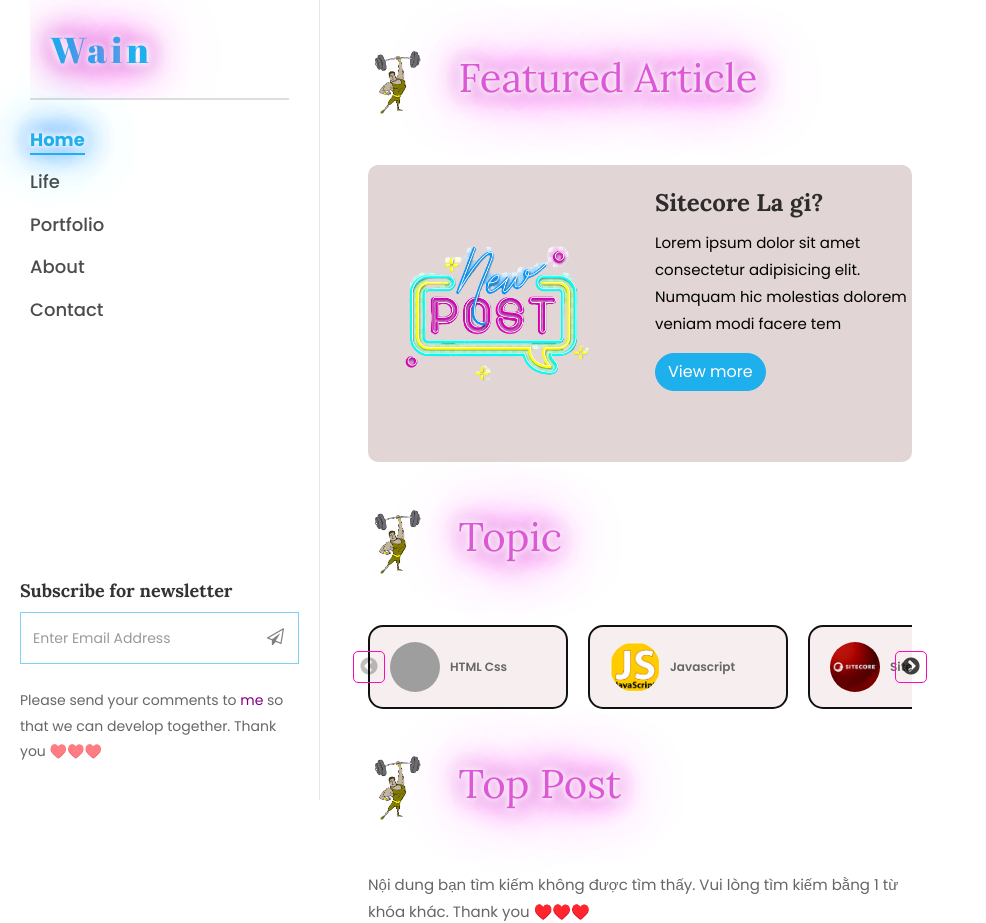
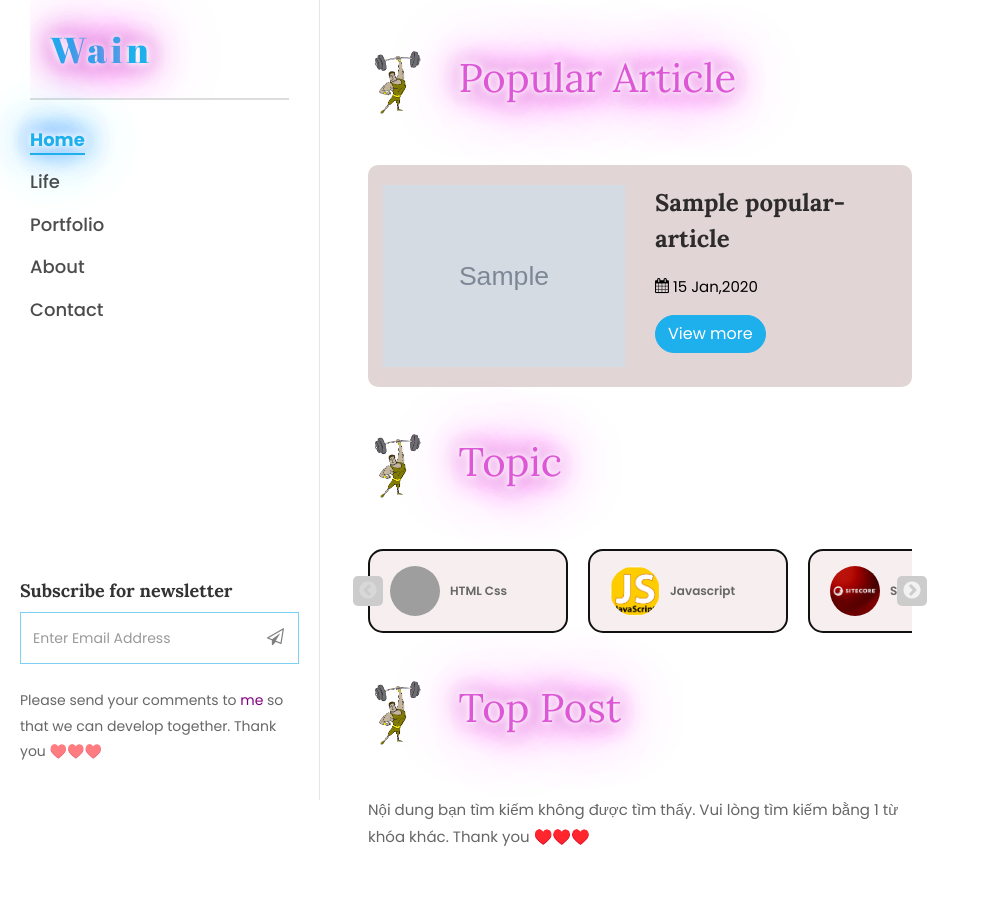
Before and after one commit to mittomao/Blog_Express_App, a Node server app: page / in a window 1280 px wide. Shown: the top 923 px of the page, without its empty margins (0-986 px from the left). After the commit the page ends 846 px from the top, so only its background shows below. Run offline with Node 20, Linux system fonts and the light colour scheme; tables that the repository leaves empty hold one stand-in row (values such as "Sample post"); grey boxes marked "Sample" are stand-in pictures; data that the repository does not hold is empty; some libraries are stand-ins or nearby versions; some web fonts are replaced; grey boxes are pictures that could not be loaded.

Commit message:
Update popular aticrle

```diff
--- a/controllers/componentController.js
+++ b/controllers/componentController.js
@@ -35,6 +35,7 @@
             {},
             {
                 title: params.title,
+                description: params.description,
                 image: params.image,
                 author: params.author,
                 link: params.link,
--- a/models/popularArticlesModel.js
+++ b/models/popularArticlesModel.js
@@ -7,6 +7,7 @@
         type: String,
         default: ''
     },
+    description: { type: String },
     image: { type: String, default: ''},
     author: { type: String, default: ''},
     link: { type: String, default: ''},
--- a/public/css/main.css
+++ b/public/css/main.css
@@ -168,10 +168,13 @@
 }
 .featured-article__content {
   color: #000;
-  padding: 20px 0;
+  padding: 20px 15px;
 }
 .featured-article__content h4 {
   font-weight: bold;
+}
+.featured-article__date {
+  margin-bottom: 15px;
 }
 
 .topic__item {
@@ -208,21 +211,21 @@
 }
 .topic .slick-arrow {
   padding: 15px;
-  border: 1px solid #fd07bf;
   display: flex;
   justify-content: center;
   align-items: center;
   z-index: 100;
   border-radius: 5px;
+  background-color: #cccccc;
+}
+.topic .slick-arrow.slick-disabled {
+  cursor: not-allowed;
 }
 .topic .slick-arrow::before {
-  color: #000000;
+  color: #fff;
 }
 .topic .slick-arrow:hover {
-  background-color: rgba(1, 1, 1, 0.2078431373);
-}
-.topic .slick-arrow:hover::before {
-  color: #fd07bf;
+  background-color: #333333;
 }
 .topic .slick-prev {
   left: -15px;
--- a/views/components/c_featured-article.ejs
+++ /dev/null
@@ -1,12 +0,0 @@
-<div class="featured-article">
-    <div class="featured-article__content row">
-        <div class="col col-6 featured-article__image">
-            <img src="<%= process.env.IMAGE_PREFIX %>/default-post-1.png" alt="">
-        </div>
-        <div class="col col-6 featured-article__detail">
-            <h4>Sitecore La gi?</h4>
-            <p>Lorem ipsum dolor sit amet consectetur adipisicing elit. Numquam hic molestias dolorem veniam modi facere tem</p>
-            <button class="btn btn-primary">View more</button>
-        </div>
-    </div>
-</div>
--- a/views/components/c_popular-articles.ejs
+++ b/views/components/c_popular-articles.ejs
@@ -1,7 +1,9 @@
+
 <% if (popularArticle) { %>
     <%
         let title = popularArticle?.title || "";
         let image = popularArticle?.image || "";
+        let desciption = popularArticle?.desciption || "";
         let author = popularArticle?.author || "";
         let createdAt = popularArticle?.createdAt || "";
         let link = popularArticle?.link || "#";
@@ -12,17 +14,18 @@
         let currentYear=date.getFullYear();
         let currentMonth=date.toLocaleString('default', { month: 'short' });
     %>
-<section class="components popular-article sidebar-box <%= modifyClass %>">
-    <h3 class="sidebar-heading">Popular Articles</h3>
-    <div class="block-21 mb-4 d-flex">
-        <a target="blank" class="blog-img mr-4" style="background-image: url('<%= image %>');"></a>
-        <div class="text">
-            <h3 class="heading"><a href="<%= link %>"><%= title %></a></h3>
-            <div class="meta">
-                <div><a href="#"><span class="icon-calendar"></span> <%= currentDay %> <%= currentMonth %>,<%= currentYear %> </a></div>
-                <div><a href="#"><span class="icon-user-o"></span> <%= author %> </a></div>
+<div class="featured-article">
+    <div class="featured-article__content row">
+        <div class="col col-6 featured-article__image">
+            <img src="<%= image %>" alt="">
+        </div>
+        <div class="col col-6 featured-article__detail">
+            <h4><%= title %></h4>
+            <p><%= desciption %></p>
+            <div class="featured-article__date"><span class="icon-calendar"></span> <%= currentDay %> <%= currentMonth %>,<%= currentYear %> </div>
+            <a href="<%= link %>" class="btn btn-primary">View more</a>
         </div>
     </div>
 </div>
-</section>
+
 <%}%>
--- a/views/layouts/home-layout.ejs
+++ b/views/layouts/home-layout.ejs
@@ -59,7 +59,7 @@
                                             </form>
                                         </div>
                                         <%- include('../../components/c_categories')%>
-                                            <%- include('../../components/c_popular-articles')%>
+                                            <!-- <%- include('../../components/c_popular-articles')%> -->
                                                 <%- include('../../components/c_tag-cloud')%>
                                                     <%- include('../../components/c_newsletter')%>
                                                         <%- include('../../components/c_statistical')%>
--- a/views/pages/client/home.ejs
+++ b/views/pages/client/home.ejs
@@ -1,11 +1,11 @@
 <div class="main-post">
     <h1 class="title-main">
         <img src="<%= process.env.IMAGE_PREFIX %>/gym.png" alt="">
-        <span>Featured Article</span>
+        <span>Popular Article</span>
     </h1>
 
     <div class="home-component">
-        <%- include('../../components/c_featured-article.ejs') %>
+        <%- include('../../components/c_popular-articles.ejs') %>
     </div>
 
     <h1 class="title-main">
```
Also changed, not shown: views/modules/popular_articles.ejs (+15 -3 lines), 1 other file. Lines whose indentation alone changed are shown as unchanged.
